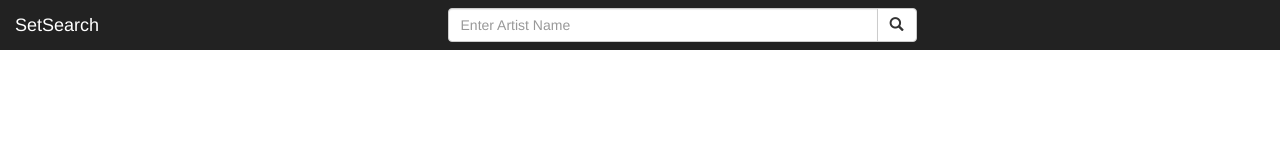
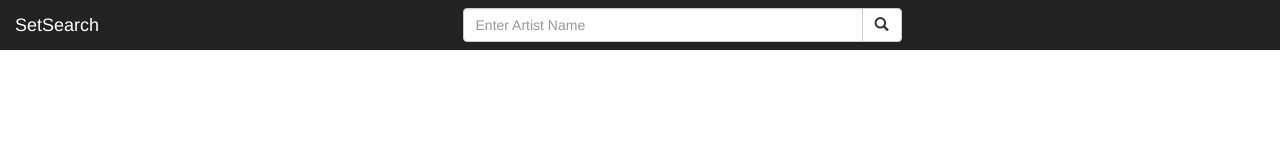
Before and after one commit to mfDK/edm_rank, a website: page src/index.html in a window 1280 px wide. Drawn offline with nearby package versions, Linux system fonts and the light colour scheme; some packages are replaced by stand-ins of ours; no server answers.

Commit message:
Style changes to navbar form

```diff
--- a/public/assets/scss/main.scss
+++ b/public/assets/scss/main.scss
@@ -1,10 +1,6 @@
 .navbar {
     border: none;
     border-radius: 0;
-}
-
-#search-input {
-    width: 430px;
 }
 
 .player {
@@ -19,3 +15,13 @@
         }
     }
 }
+
+@media screen and (min-width: 768px) {
+    .search-form {
+        .input-group {
+            .search-input {
+                width: 400px;
+            }
+        }
+    }
+}
--- a/src/index.html
+++ b/src/index.html
@@ -27,9 +27,9 @@
               </button>
               <a class="navbar-brand" href="#">SetSearch</a>
             </div>
-            <form name="search" class="navbar-form text-center" ng-submit="$ctrl.videoSearch($ctrl.formData.input)">
+            <form name="search" class="navbar-form text-center search-form" ng-submit="$ctrl.videoSearch($ctrl.formData.input)">
                 <div class="input-group">
-                    <input type="text" name="artist" ng-model="$ctrl.formData.input" class="form-control" id="search-input" required placeholder="Enter Artist Name">
+                    <input type="text" name="artist" ng-model="$ctrl.formData.input" class="form-control search-input" required placeholder="Enter Artist Name">
                     <span class="input-group-btn">
                         <button class="btn btn-default" type="submit">
                             <span class="glyphicon glyphicon-search" aria-hidden="true"></span>
```
Also changed, not shown: public/assets/css/main.css, 1 other file.
